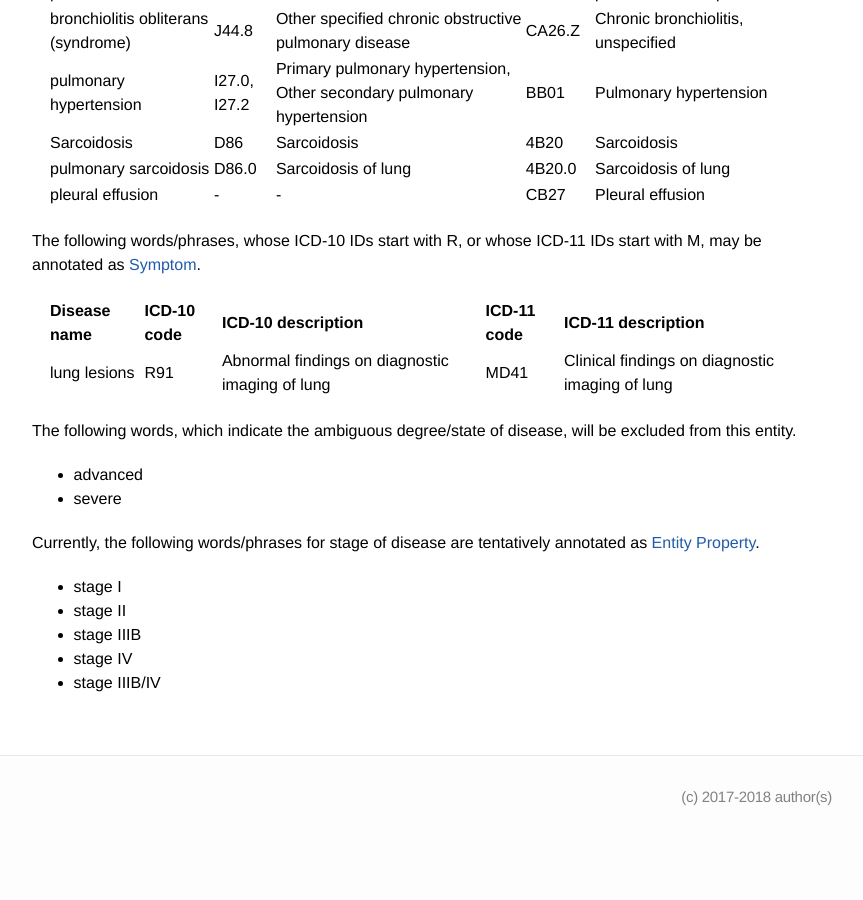
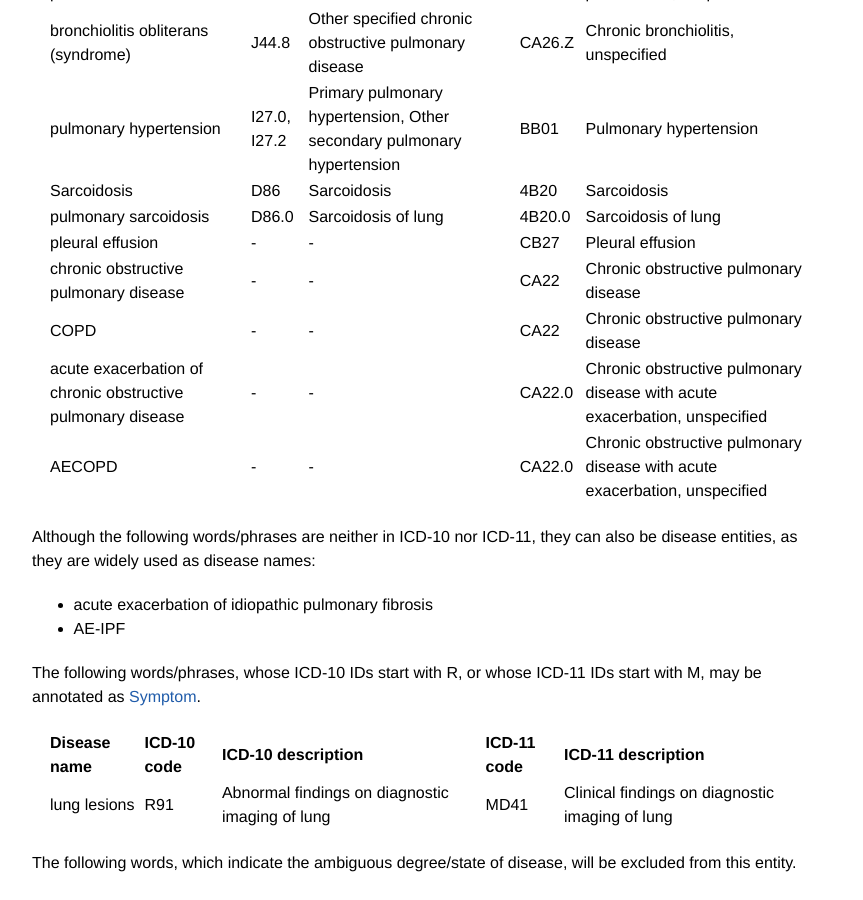
Before and after one commit to ezcatdb/clinicalcorpus-guidelines, a Jekyll site: the page built from _entity/Disease.md, in a window 1280 px wide and 900 px high, scrolled down 1108 px. Shown: the whole window, without its empty margins (208-1071 px from the left). Built offline with Jekyll 4.4.1, drawn with Linux system fonts in a browser that asks for light colours; before the commit the page ends 1947 px from its top, so only the background shows below that; some of the changed text lies outside the part shown.

Commit message:
Update Disease.md

```diff
--- a/_entity/Disease.md
+++ b/_entity/Disease.md
@@ -5,8 +5,8 @@ shortdef: "Diseases"
 order: 2
 ---
 
-The definition of 'Disease' is based on either
-<a href="http://apps.who.int/classifications/icd10/browse/2016/en">ICD-10 version:2016</a> published by WHO, although the coverage of <a href="https://icd.who.int/browse11/l-m/en">ICD-11</a> has been wider than ICD-10.
+The definition of 'Disease' is based on <a href="https://icd.who.int/browse11/l-m/en">ICD-11</a> published by WHO,
+although <a href="http://apps.who.int/classifications/icd10/browse/2016/en">ICD-10 version:2016</a> has been more widely used than ICD-11.
 
 Disease, which can be a group in phenotype, will be annotated in this category.
 
@@ -48,9 +48,16 @@ The following words/phrases should be annotated as 'Disease'.
 | Sarcoidosis | D86 | Sarcoidosis | 4B20 | Sarcoidosis |
 | pulmonary sarcoidosis | D86.0 | Sarcoidosis of lung | 4B20.0 | Sarcoidosis of lung |
 | pleural effusion | - | - | CB27 | Pleural effusion |
-
+| chronic obstructive pulmonary disease | - | - | CA22 | Chronic obstructive pulmonary disease |
+| COPD | - | - | CA22 | Chronic obstructive pulmonary disease |
+| acute exacerbation of chronic obstructive pulmonary disease | - | - | CA22.0 | Chronic obstructive pulmonary disease with acute exacerbation, unspecified  |
+| AECOPD | - | - | CA22.0 | Chronic obstructive pulmonary disease with acute exacerbation, unspecified  |
 
 </div>
+
+Although the following words/phrases are neither in ICD-10 nor ICD-11, they can also be disease entities, as they are widely used as disease names:
+- acute exacerbation of idiopathic pulmonary fibrosis
+- AE-IPF
 
 The following words/phrases, whose ICD-10 IDs start with R, or whose ICD-11 IDs start with M, may be annotated as [Symptom]().
 <div style="margin:1em" markdown="1">
```
